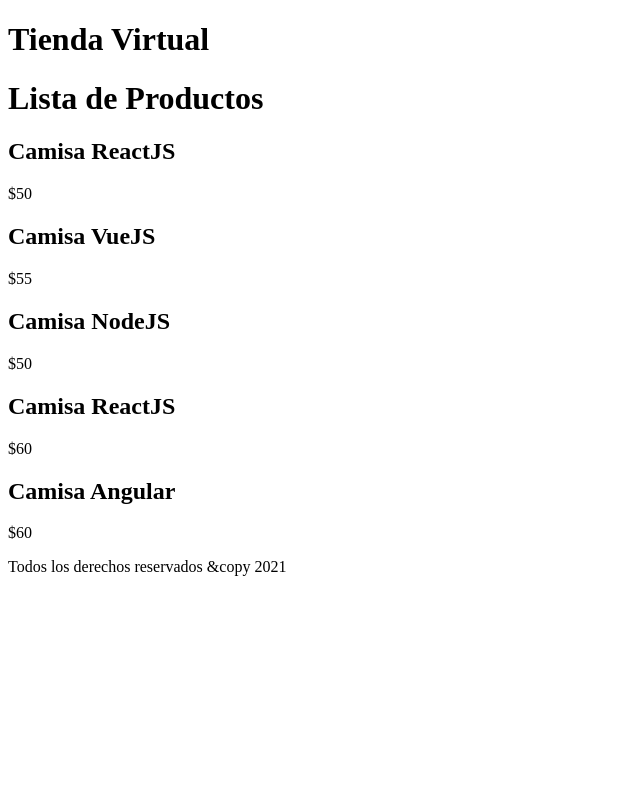
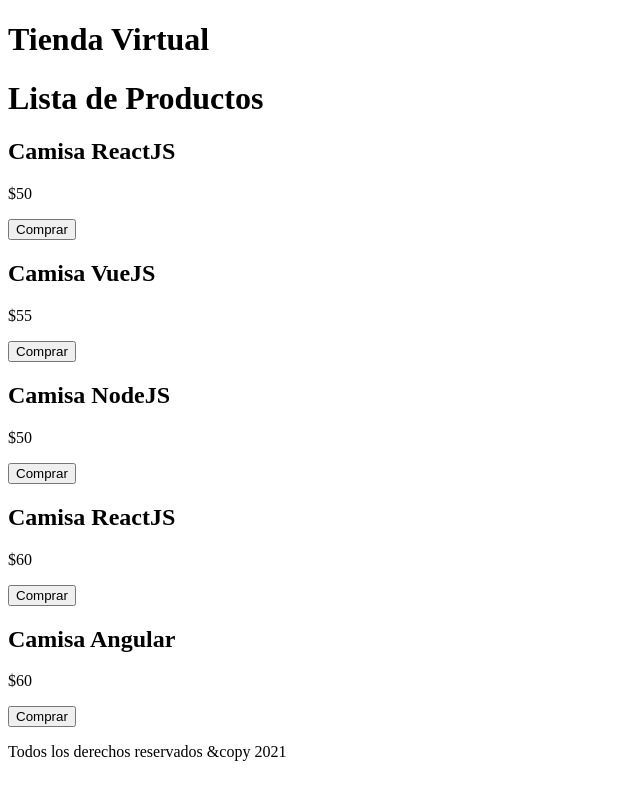
Before and after one commit to tombazan/React-Basico, a React (Create React App) app: page / in a window 1280 px wide. Shown: the whole page, without its empty margins (0-640 px from the left). Built offline with nearby package versions, Linux system fonts and the light colour scheme.

Commit message:
Agregando el arreglo de carrito, creando el boton comprar y uso de state

```diff
--- a/src/App.js
+++ b/src/App.js
@@ -14,6 +14,9 @@ function App() {
     { id: 5, nombre: 'Camisa Angular', precio: 60},
   ]);
 
+  //State para un carrito de compras
+  const [carrito, agregarProducto ] = useState([]);
+
   //Obtener la fecha
   const fecha = new Date().getFullYear();
 
@@ -26,8 +29,10 @@ function App() {
       <h1>Lista de Productos</h1>
       {productos.map(producto => (
         <Producto
-          key={producto.id}
-          producto={producto}
+          key= {producto.id}
+          producto= {producto}
+          carrito= {carrito}
+          agregarProducto= {agregarProducto}
         />
       ))}
       <Footer
--- a/src/components/Producto.js
+++ b/src/components/Producto.js
@@ -1,10 +1,19 @@
 import React from 'react';
 const Producto = ({producto}) => {
     const {nombre, precio, id } = producto;
+
+    //Agregar producto al carrito
+    const seleccionarProducto = id => {
+
+    }
     return (
         <div>
             <h2>{nombre}</h2>
             <p>${precio}</p>
+            <button
+                type="button"
+                onClick= {() => { seleccionarProducto(id) }}
+            >Comprar</button>
         </div>
      );
 }
```
